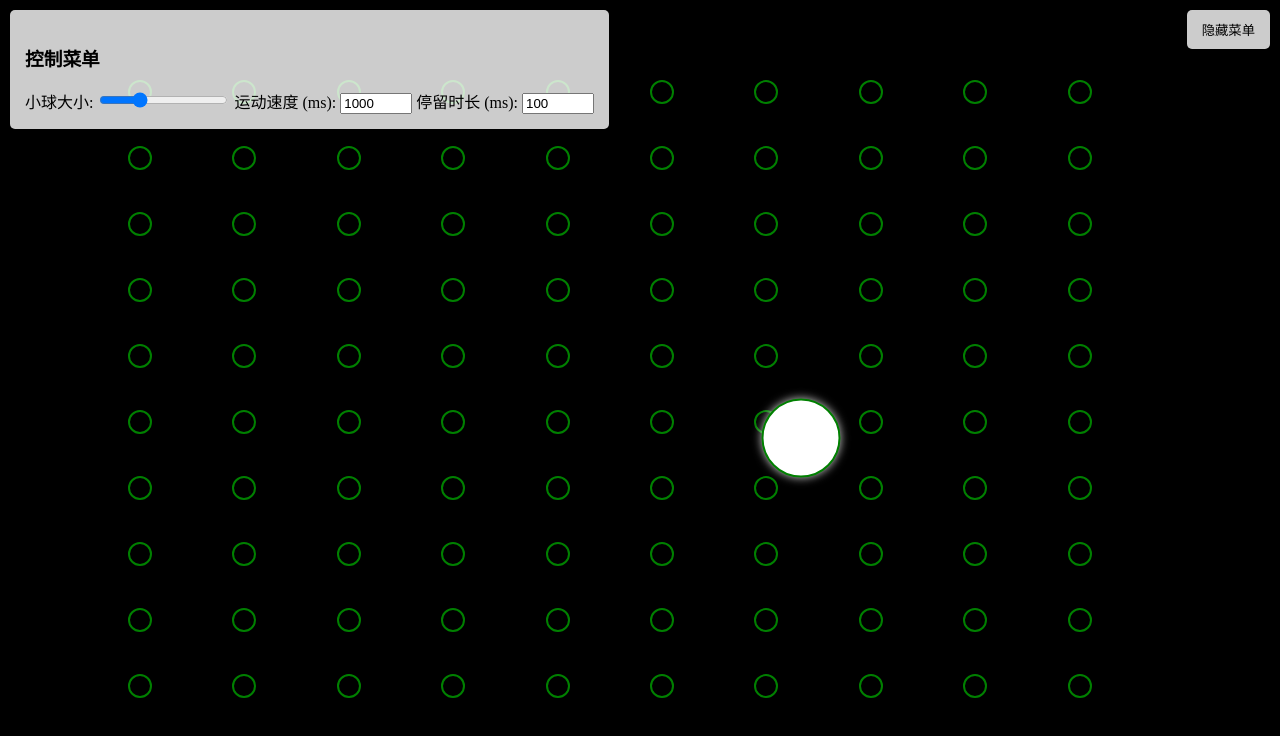
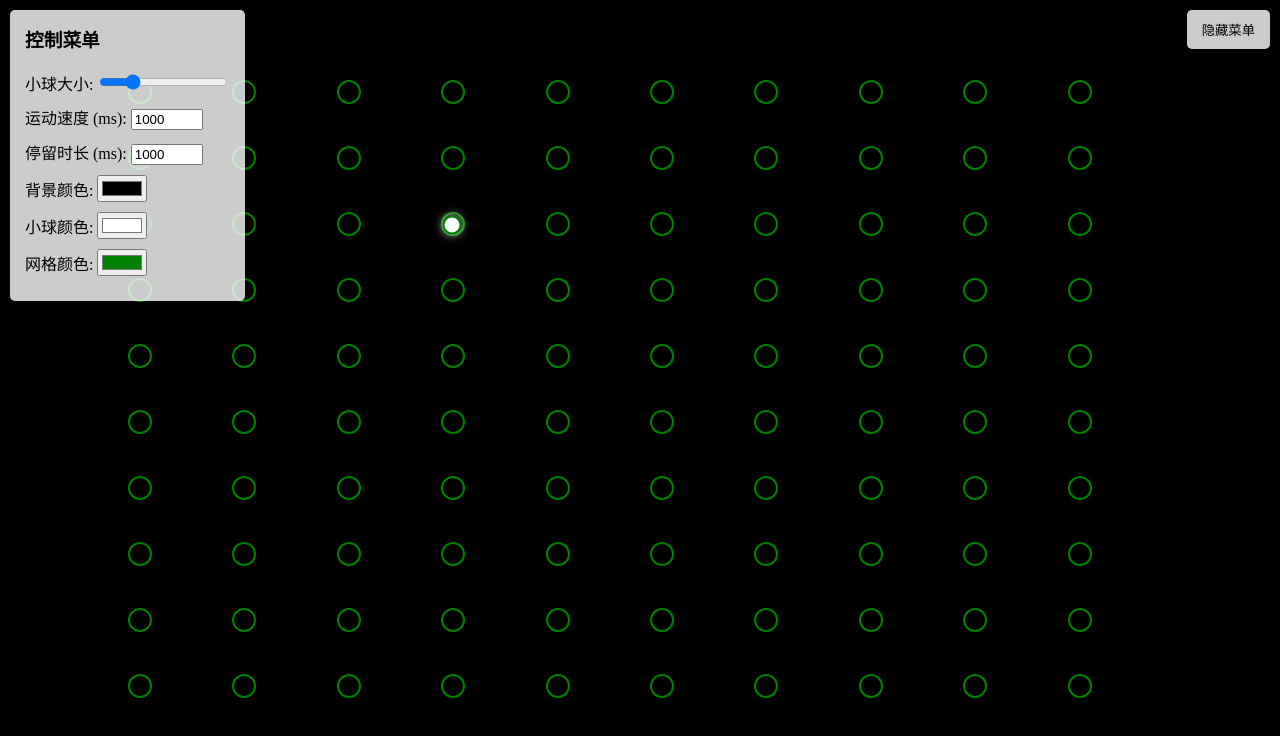
Before and after one commit to nuosishizi/huyan, a plain HTML site: page index.html in a window 1280 px wide. Drawn offline with Linux system fonts and the light colour scheme.

Commit message:
Update index.html

```diff
--- a/index.html
+++ b/index.html
@@ -5,6 +5,7 @@
     <meta name="viewport" content="width=device-width, initial-scale=1.0">
     <title>散光训练</title>
     <style>
+        /* 页面样式 */
         body {
             display: flex;
             justify-content: center;
@@ -16,8 +17,9 @@
             position: relative;
         }
 
+        /* 网格背景 */
         .grid {
-            position: relative;
+            position: relative; /* 关键：使小球相对于网格定位 */
             width: 80vw;
             height: 80vh;
             display: grid;
@@ -27,6 +29,7 @@
             pointer-events: none;
         }
 
+        /* 网格中的圆圈 */
         .grid div {
             width: 20px;
             height: 20px;
@@ -35,17 +38,19 @@
             pointer-events: none;
         }
 
+        /* 小球样式 */
         .ball {
-            position: absolute;
-            width: 75px; /* 5倍大小 */
-            height: 75px; /* 5倍大小 */
+            position: absolute; /* 相对于父容器定位 */
+            width: 35px;
+            height: 35px;
             background-color: white;
             border-radius: 50%;
             box-shadow: 0 0 10px rgba(255, 255, 255, 0.8);
             pointer-events: none;
-            transform: translate(-50%, -50%);
+            transform: translate(-50%, -50%); /* 使小球中心对准定位点 */
         }
 
+        /* 控制菜单样式 */
         .control-panel {
             position: absolute;
             top: 10px;
@@ -54,6 +59,15 @@
             padding: 15px;
             border-radius: 5px;
             z-index: 100;
+        }
+
+        .control-panel h3 {
+            margin-top: 0;
+        }
+
+        .control-panel label {
+            display: block;
+            margin-bottom: 10px;
         }
 
         .toggle-button {
@@ -70,11 +84,12 @@
     </style>
 </head>
 <body>
+    <!-- 控制菜单 -->
     <div class="control-panel" id="control-panel">
         <h3>控制菜单</h3>
         <label>
             小球大小:
-            <input type="range" id="ballSize" min="5" max="250" value="75"> <!-- 默认5倍大小 -->
+            <input type="range" id="ballSize" min="5" max="50" value="15">
         </label>
         <label>
             运动速度 (ms):
@@ -82,26 +97,42 @@
         </label>
         <label>
             停留时长 (ms):
-            <input type="number" id="stayDuration" min="100" max="5000" value="100"> <!-- 默认100ms -->
+            <input type="number" id="stayDuration" min="100" max="5000" value="1000">
+        </label>
+        <label>
+            背景颜色:
+            <input type="color" id="bgColor" value="#000000">
+        </label>
+        <label>
+            小球颜色:
+            <input type="color" id="ballColor" value="#ffffff">
+        </label>
+        <label>
+            网格颜色:
+            <input type="color" id="gridColor" value="#008000">
         </label>
     </div>
 
+    <!-- 隐藏/显示菜单按钮 -->
     <button class="toggle-button" id="toggle-button">隐藏菜单</button>
 
+    <!-- 网格容器 -->
     <div class="grid" id="grid">
+        <!-- 小球元素，放入网格容器内部 -->
         <div class="ball" id="ball"></div>
     </div>
 
     <script>
         const ball = document.getElementById('ball');
         const grid = document.getElementById('grid');
-        const gridSize = 10;
+        const gridSize = 10;  // 网格尺寸 (10x10)
 
         let columns, rows, cellWidth, cellHeight;
-        let moveSpeed = 1000;
-        let stayDuration = 100;
+        let moveSpeed = 1000; // 默认运动速度
+        let stayDuration = 100; // 默认停留时长
 
         function updateGridDimensions() {
+            // 设置网格的列数和行数，确保自适应窗口大小
             columns = gridSize;
             rows = gridSize;
             cellWidth = grid.clientWidth / columns;
@@ -112,16 +143,20 @@
         }
 
         function createGridCircles() {
+            // 清空网格中的圆圈，保留小球元素
             grid.innerHTML = '';
-            grid.appendChild(ball);
+            grid.appendChild(ball); // 确保小球在网格内
 
+            // 添加新的圆圈到网格中
             for (let i = 0; i < columns * rows; i++) {
                 const circle = document.createElement('div');
+                circle.style.borderColor = document.getElementById('gridColor').value; // 设置网格颜色
                 grid.appendChild(circle);
             }
         }
 
         function getRandomGridPoint() {
+            // 随机选择一个网格交叉点的坐标
             const col = Math.floor(Math.random() * columns);
             const row = Math.floor(Math.random() * rows);
             const x = col * cellWidth + cellWidth / 2;
@@ -129,52 +164,107 @@
             return { x, y };
         }
 
+        let moveTimeout;
+
         function moveBall() {
+            // 获取随机网格交叉点
             const { x, y } = getRandomGridPoint();
 
+            // 更新小球的运动速度
             moveSpeed = parseInt(document.getElementById('moveSpeed').value);
+
+            // 使用 CSS 过渡来实现平滑移动
             ball.style.transition = `left ${moveSpeed}ms ease, top ${moveSpeed}ms ease`;
             ball.style.left = `${x}px`;
             ball.style.top = `${y}px`;
 
+            // 随机时间后再次移动小球
             stayDuration = parseInt(document.getElementById('stayDuration').value);
-            setTimeout(moveBall, moveSpeed + stayDuration);
+            moveTimeout = setTimeout(moveBall, moveSpeed + stayDuration);
         }
 
+        // 初始化网格和小球移动
         function initialize() {
             updateGridDimensions();
             createGridCircles();
 
+            // 设置小球初始位置为网格的中心
             const centerX = grid.clientWidth / 2;
             const centerY = grid.clientHeight / 2;
             ball.style.left = `${centerX}px`;
             ball.style.top = `${centerY}px`;
 
+            // 更新小球大小和颜色
             updateBallAppearance();
 
+            // 更新背景颜色
+            document.body.style.backgroundColor = document.getElementById('bgColor').value;
+
+            // 等待片刻再开始随机移动
             setTimeout(moveBall, 1000);
         }
 
+        // 更新小球外观
         function updateBallAppearance() {
             const ballSize = parseInt(document.getElementById('ballSize').value);
             ball.style.width = `${ballSize}px`;
             ball.style.height = `${ballSize}px`;
+            ball.style.backgroundColor = document.getElementById('ballColor').value;
         }
 
+        // 更新网格颜色
+        function updateGridColor() {
+            const circles = grid.querySelectorAll('div');
+            const gridColor = document.getElementById('gridColor').value;
+            circles.forEach(circle => {
+                circle.style.borderColor = gridColor;
+            });
+        }
+
+        // 窗口大小改变时，更新网格和小球位置
         window.addEventListener('resize', () => {
             updateGridDimensions();
             createGridCircles();
 
+            // 更新小球位置到网格中心
             const centerX = grid.clientWidth / 2;
             const centerY = grid.clientHeight / 2;
             ball.style.left = `${centerX}px`;
             ball.style.top = `${centerY}px`;
         });
 
+        // 监听控件的变化
         document.getElementById('ballSize').addEventListener('input', () => {
             updateBallAppearance();
         });
 
+        document.getElementById('ballColor').addEventListener('input', () => {
+            updateBallAppearance();
+        });
+
+        document.getElementById('bgColor').addEventListener('input', () => {
+            document.body.style.backgroundColor = document.getElementById('bgColor').value;
+        });
+
+        document.getElementById('gridColor').addEventListener('input', () => {
+            updateGridColor();
+        });
+
+        // 隐藏/显示控制菜单
+        const controlPanel = document.getElementById('control-panel');
+        const toggleButton = document.getElementById('toggle-button');
+
+        toggleButton.addEventListener('click', () => {
+            if (controlPanel.style.display === 'none') {
+                controlPanel.style.display = 'block';
+                toggleButton.textContent = '隐藏菜单';
+            } else {
+                controlPanel.style.display = 'none';
+                toggleButton.textContent = '显示菜单';
+            }
+        });
+
+        // 页面加载完成后初始化
         initialize();
     </script>
 </body>
```
